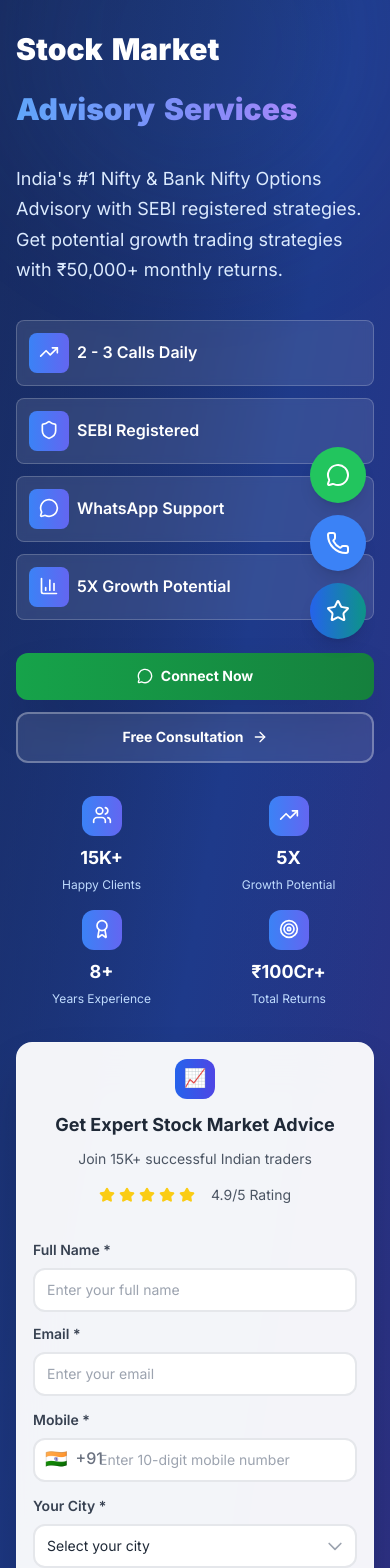
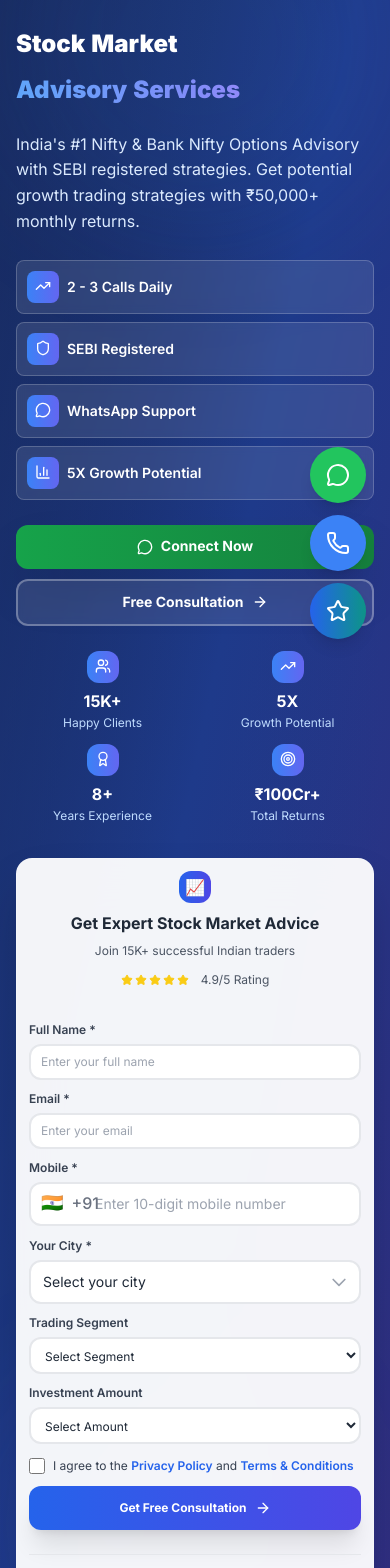
Before and after one commit to rohitkumarxyz/stockv1-leads-page, a React (Vite) app: page / in a window 390 px wide. Shown: the part 180-1748 px from the top of the page. Built offline with nearby package versions, Linux system fonts and the light colour scheme.

Commit message:
fix build issue

```diff
--- a/src/components/Hero.tsx
+++ b/src/components/Hero.tsx
@@ -132,10 +132,10 @@ const Hero = ({ onFormSuccess }: HeroProps) => {
               initial={{ opacity: 0, y: 30 }}
               animate={{ opacity: 1, y: 0 }}
               transition={{ duration: 0.8, delay: 0.3 }}
-              className="text-3xl sm:text-4xl md:text-5xl lg:text-6xl font-black mb-6 leading-tight descender-safe"
-              style={{ lineHeight: '1.3', wordSpacing: '0.1em', paddingBottom: '0.1em' }}
+              className="text-2xl xs:text-3xl sm:text-4xl md:text-5xl lg:text-6xl font-black mb-4 sm:mb-6 leading-tight descender-safe"
+              style={{ lineHeight: '1.2', wordSpacing: '0.05em', paddingBottom: '0.1em' }}
             >
-              <span className="block text-white mb-2 pb-1">Stock Market</span>
+              <span className="block text-white mb-1 sm:mb-2 pb-1">Stock Market</span>
               <span className="block bg-gradient-to-r from-blue-400 via-indigo-400 to-purple-400 bg-clip-text text-transparent pb-1">
                 Advisory Services
               </span>
@@ -145,8 +145,8 @@ const Hero = ({ onFormSuccess }: HeroProps) => {
               initial={{ opacity: 0, y: 20 }}
               animate={{ opacity: 1, y: 0 }}
               transition={{ duration: 0.6, delay: 0.5 }}
-              className="text-lg sm:text-xl text-blue-100 mb-8 leading-relaxed max-w-lg descender-safe"
-              style={{ lineHeight: '1.7', paddingBottom: '0.1em' }}
+              className="text-base sm:text-lg md:text-xl text-blue-100 mb-6 sm:mb-8 leading-relaxed max-w-lg descender-safe"
+              style={{ lineHeight: '1.6', paddingBottom: '0.1em' }}
             >
               India's #1 Nifty & Bank Nifty Options Advisory with SEBI registered strategies.
               Get potential growth trading strategies with ₹50,000+ monthly returns.
@@ -157,7 +157,7 @@ const Hero = ({ onFormSuccess }: HeroProps) => {
               initial={{ opacity: 0, y: 20 }}
               animate={{ opacity: 1, y: 0 }}
               transition={{ duration: 0.6, delay: 0.7 }}
-              className="grid grid-cols-1 sm:grid-cols-2 gap-3 sm:gap-4 mb-8"
+              className="grid grid-cols-1 sm:grid-cols-2 gap-2 sm:gap-3 md:gap-4 mb-6 sm:mb-8"
             >
               {[
                 { icon: TrendingUp, text: '2 - 3 Calls Daily' },
@@ -170,12 +170,12 @@ const Hero = ({ onFormSuccess }: HeroProps) => {
                   initial={{ opacity: 0, x: -20 }}
                   animate={{ opacity: 1, x: 0 }}
                   transition={{ duration: 0.5, delay: 0.8 + index * 0.1 }}
-                  className="flex items-center space-x-2 sm:space-x-3 bg-white/10 backdrop-blur-sm rounded-lg p-3 sm:p-4 border border-white/20"
+                  className="flex items-center space-x-2 sm:space-x-3 bg-white/10 backdrop-blur-sm rounded-lg p-2.5 sm:p-3 md:p-4 border border-white/20"
                 >
-                  <div className="w-10 h-10 bg-gradient-to-r from-blue-500 to-indigo-500 rounded-lg flex items-center justify-center">
-                    <benefit.icon className="w-5 h-5 text-white" />
+                  <div className="w-8 h-8 sm:w-10 sm:h-10 bg-gradient-to-r from-blue-500 to-indigo-500 rounded-lg flex items-center justify-center flex-shrink-0">
+                    <benefit.icon className="w-4 h-4 sm:w-5 sm:h-5 text-white" />
                   </div>
-                  <span className="font-semibold text-white descender-safe" style={{ lineHeight: '1.5', paddingBottom: '0.05em' }}>{benefit.text}</span>
+                  <span className="font-semibold text-white text-sm sm:text-base descender-safe" style={{ lineHeight: '1.4', paddingBottom: '0.05em' }}>{benefit.text}</span>
                 </motion.div>
               ))}
             </motion.div>
@@ -185,7 +185,7 @@ const Hero = ({ onFormSuccess }: HeroProps) => {
               initial={{ opacity: 0, y: 20 }}
               animate={{ opacity: 1, y: 0 }}
               transition={{ duration: 0.6, delay: 1.2 }}
-              className="flex flex-col sm:flex-row gap-3 sm:gap-4 mb-8 sm:mb-12"
+              className="flex flex-col sm:flex-row gap-2.5 sm:gap-3 md:gap-4 mb-6 sm:mb-8 md:mb-12"
             >
               <motion.a
                 href="https://wa.me/9211034704"
@@ -193,7 +193,7 @@ const Hero = ({ onFormSuccess }: HeroProps) => {
                 rel="noopener noreferrer"
                 whileHover={{ scale: 1.05 }}
                 whileTap={{ scale: 0.95 }}
-                className="bg-gradient-to-r from-green-600 to-green-700 hover:from-green-700 hover:to-green-800 text-white font-bold py-3 sm:py-4 px-6 sm:px-8 rounded-xl transition-all duration-300 flex items-center justify-center space-x-2 shadow-2xl text-sm sm:text-base"
+                className="bg-gradient-to-r from-green-600 to-green-700 hover:from-green-700 hover:to-green-800 text-white font-bold py-2.5 sm:py-3 md:py-4 px-5 sm:px-6 md:px-8 rounded-xl transition-all duration-300 flex items-center justify-center space-x-2 shadow-2xl text-sm sm:text-base"
               >
                 <MessageCircle className="w-4 h-4 sm:w-5 sm:h-5" />
                 <span>Connect Now</span>
@@ -202,7 +202,7 @@ const Hero = ({ onFormSuccess }: HeroProps) => {
                 href="home"
                 whileHover={{ scale: 1.05 }}
                 whileTap={{ scale: 0.95 }}
-                className="bg-white/10 backdrop-blur-sm border-2 border-white/30 hover:bg-white/20 text-white font-bold py-3 sm:py-4 px-6 sm:px-8 rounded-xl transition-all duration-300 flex items-center justify-center space-x-2 text-sm sm:text-base"
+                className="bg-white/10 backdrop-blur-sm border-2 border-white/30 hover:bg-white/20 text-white font-bold py-2.5 sm:py-3 md:py-4 px-5 sm:px-6 md:px-8 rounded-xl transition-all duration-300 flex items-center justify-center space-x-2 text-sm sm:text-base"
               >
                 <span>Free Consultation</span>
                 <ArrowRight className="w-4 h-4 sm:w-5 sm:h-5" />
@@ -214,7 +214,7 @@ const Hero = ({ onFormSuccess }: HeroProps) => {
               initial={{ opacity: 0, y: 20 }}
               animate={{ opacity: 1, y: 0 }}
               transition={{ duration: 0.6, delay: 1.4 }}
-              className="grid grid-cols-2 lg:grid-cols-4 gap-4 sm:gap-6"
+              className="grid grid-cols-2 lg:grid-cols-4 gap-3 sm:gap-4 md:gap-6"
             >
               {stats.map((stat, index) => (
                 <motion.div
@@ -224,11 +224,11 @@ const Hero = ({ onFormSuccess }: HeroProps) => {
                   transition={{ duration: 0.5, delay: 1.5 + index * 0.1 }}
                   className="text-center"
                 >
-                  <div className="w-10 h-10 sm:w-12 sm:h-12 bg-gradient-to-r from-blue-500 to-indigo-500 rounded-xl flex items-center justify-center mx-auto mb-2 sm:mb-3">
-                    <stat.icon className="w-5 h-5 sm:w-6 sm:h-6 text-white" />
+                  <div className="w-8 h-8 sm:w-10 sm:h-10 md:w-12 md:h-12 bg-gradient-to-r from-blue-500 to-indigo-500 rounded-xl flex items-center justify-center mx-auto mb-1.5 sm:mb-2 md:mb-3">
+                    <stat.icon className="w-4 h-4 sm:w-5 sm:h-5 md:w-6 md:h-6 text-white" />
                   </div>
-                  <div className="text-lg sm:text-2xl font-bold text-white mb-1">{stat.value}</div>
-                  <div className="text-xs sm:text-sm text-blue-200">{stat.label}</div>
+                  <div className="text-base sm:text-lg md:text-2xl font-bold text-white mb-0.5 sm:mb-1">{stat.value}</div>
+                  <div className="text-xs sm:text-sm text-blue-200 leading-tight">{stat.label}</div>
                 </motion.div>
               ))}
             </motion.div>
@@ -241,7 +241,7 @@ const Hero = ({ onFormSuccess }: HeroProps) => {
             transition={{ duration: 0.8, delay: 0.4 }}
             className="relative"
           >
-            <div className="bg-white/95 backdrop-blur-xl rounded-2xl sm:rounded-3xl p-4 sm:p-6 lg:p-6 shadow-2xl border border-white/20 w-full max-w-md mx-auto lg:max-w-none">
+            <div className="bg-white/95 backdrop-blur-xl rounded-2xl sm:rounded-3xl p-3 sm:p-4 md:p-6 lg:p-6 shadow-2xl border border-white/20 w-full max-w-sm sm:max-w-md mx-auto lg:max-w-none">
               {/* Form Header */}
               <motion.div
                 initial={{ scale: 0.9, opacity: 0 }}
@@ -249,31 +249,31 @@ const Hero = ({ onFormSuccess }: HeroProps) => {
                 transition={{ duration: 0.5, delay: 0.8 }}
                 className="text-center mb-8"
               >
-                <div className="w-10 h-10 sm:w-12 sm:h-12 bg-gradient-to-r from-blue-600 to-indigo-600 rounded-xl flex items-center justify-center mx-auto mb-3 sm:mb-4">
-                  <span className="text-lg sm:text-xl">📈</span>
+                <div className="w-8 h-8 sm:w-10 sm:h-10 md:w-12 md:h-12 bg-gradient-to-r from-blue-600 to-indigo-600 rounded-xl flex items-center justify-center mx-auto mb-2 sm:mb-3 md:mb-4">
+                  <span className="text-base sm:text-lg md:text-xl">📈</span>
                 </div>
-                <h3 className="text-lg sm:text-xl font-bold text-gray-800 mb-2">
+                <h3 className="text-base sm:text-lg md:text-xl font-bold text-gray-800 mb-1.5 sm:mb-2">
                   Get Expert Stock Market Advice
                 </h3>
-                <p className="text-gray-600 text-sm sm:text-base">
+                <p className="text-gray-600 text-xs sm:text-sm md:text-base">
                   Join 15K+ successful Indian traders
                 </p>
-                <div className="flex items-center justify-center space-x-4 mt-4">
-                  <div className="flex items-center space-x-1">
-                    <Star className="w-4 h-4 text-yellow-400 fill-current" />
-                    <Star className="w-4 h-4 text-yellow-400 fill-current" />
-                    <Star className="w-4 h-4 text-yellow-400 fill-current" />
-                    <Star className="w-4 h-4 text-yellow-400 fill-current" />
-                    <Star className="w-4 h-4 text-yellow-400 fill-current" />
+                <div className="flex items-center justify-center space-x-3 sm:space-x-4 mt-3 sm:mt-4">
+                  <div className="flex items-center space-x-0.5 sm:space-x-1">
+                    <Star className="w-3 h-3 sm:w-4 sm:h-4 text-yellow-400 fill-current" />
+                    <Star className="w-3 h-3 sm:w-4 sm:h-4 text-yellow-400 fill-current" />
+                    <Star className="w-3 h-3 sm:w-4 sm:h-4 text-yellow-400 fill-current" />
+                    <Star className="w-3 h-3 sm:w-4 sm:h-4 text-yellow-400 fill-current" />
+                    <Star className="w-3 h-3 sm:w-4 sm:h-4 text-yellow-400 fill-current" />
                   </div>
-                  <span className="text-sm text-gray-600">4.9/5 Rating</span>
+                  <span className="text-xs sm:text-sm text-gray-600">4.9/5 Rating</span>
                 </div>
               </motion.div>
 
-              <form onSubmit={handleSubmit} className="space-y-3 sm:space-y-4">
-                <div className="grid grid-cols-1 gap-3 sm:gap-4">
+              <form onSubmit={handleSubmit} className="space-y-2.5 sm:space-y-3 md:space-y-4">
+                <div className="grid grid-cols-1 gap-2.5 sm:gap-3 md:gap-4">
                   <div>
-                    <label className="block text-sm font-semibold text-gray-700 mb-2">
+                    <label className="block text-xs sm:text-sm font-semibold text-gray-700 mb-1.5 sm:mb-2">
                       Full Name *
                     </label>
                     <input
@@ -282,12 +282,12 @@ const Hero = ({ onFormSuccess }: HeroProps) => {
                       value={formData.fullName}
                       onChange={handleInputChange}
                       required
-                      className="w-full px-3 py-2.5 border-2 border-gray-200 rounded-xl focus:ring-2 focus:ring-blue-500 focus:border-blue-500 transition-all duration-300 bg-white text-sm"
+                      className="w-full px-2.5 sm:px-3 py-2 sm:py-2.5 border-2 border-gray-200 rounded-xl focus:ring-2 focus:ring-blue-500 focus:border-blue-500 transition-all duration-300 bg-white text-xs sm:text-sm"
                       placeholder="Enter your full name"
                     />
                   </div>
                   <div>
-                    <label className="block text-sm font-semibold text-gray-700 mb-2">
+                    <label className="block text-xs sm:text-sm font-semibold text-gray-700 mb-1.5 sm:mb-2">
                       Email *
                     </label>
                     <input
@@ -296,14 +296,14 @@ const Hero = ({ onFormSuccess }: HeroProps) => {
                       value={formData.email}
                       onChange={handleInputChange}
                       required
-                      className="w-full px-3 py-2.5 border-2 border-gray-200 rounded-xl focus:ring-2 focus:ring-blue-500 focus:border-blue-500 transition-all duration-300 bg-white text-sm"
+                      className="w-full px-2.5 sm:px-3 py-2 sm:py-2.5 border-2 border-gray-200 rounded-xl focus:ring-2 focus:ring-blue-500 focus:border-blue-500 transition-all duration-300 bg-white text-xs sm:text-sm"
                       placeholder="Enter your email"
                     />
                   </div>
                 </div>
 
                 <div>
-                  <label className="block text-sm font-semibold text-gray-700 mb-2">
+                  <label className="block text-xs sm:text-sm font-semibold text-gray-700 mb-1.5 sm:mb-2">
                     Mobile *
                   </label>
                   <PhoneInput
@@ -314,7 +314,7 @@ const Hero = ({ onFormSuccess }: HeroProps) => {
                   />
                 </div>
                 <div>
-                  <label className="block text-sm font-semibold text-gray-700 mb-2">
+                  <label className="block text-xs sm:text-sm font-semibold text-gray-700 mb-1.5 sm:mb-2">
                     Your City *
                   </label>
                   <CitySelect
@@ -324,16 +324,16 @@ const Hero = ({ onFormSuccess }: HeroProps) => {
                   />
                 </div>
 
-                <div className="grid grid-cols-1 sm:grid-cols-2 gap-3 sm:gap-4">
+                <div className="grid grid-cols-1 sm:grid-cols-2 gap-2.5 sm:gap-3 md:gap-4">
                   <div>
-                    <label className="block text-sm font-semibold text-gray-700 mb-2">
+                    <label className="block text-xs sm:text-sm font-semibold text-gray-700 mb-1.5 sm:mb-2">
                       Trading Segment
                     </label>
                     <select
                       name="segment"
                       value={formData.segment}
                       onChange={handleInputChange}
-                      className="w-full px-3 py-2.5 border-2 border-gray-200 rounded-xl focus:ring-2 focus:ring-blue-500 focus:border-blue-500 transition-all duration-300 bg-white text-sm"
+                      className="w-full px-2.5 sm:px-3 py-2 sm:py-2.5 border-2 border-gray-200 rounded-xl focus:ring-2 focus:ring-blue-500 focus:border-blue-500 transition-all duration-300 bg-white text-xs sm:text-sm"
                     >
                       <option value="">Select Segment</option>
                       <option value="equity">Equity</option>
@@ -343,14 +343,14 @@ const Hero = ({ onFormSuccess }: HeroProps) => {
                     </select>
                   </div>
                   <div>
-                    <label className="block text-sm font-semibold text-gray-700 mb-2">
+                    <label className="block text-xs sm:text-sm font-semibold text-gray-700 mb-1.5 sm:mb-2">
                       Investment Amount
                     </label>
                     <select
                       name="investment"
                       value={formData.investment}
                       onChange={handleInputChange}
-                      className="w-full px-3 py-2.5 border-2 border-gray-200 rounded-xl focus:ring-2 focus:ring-blue-500 focus:border-blue-500 transition-all duration-300 bg-white text-sm"
+                      className="w-full px-2.5 sm:px-3 py-2 sm:py-2.5 border-2 border-gray-200 rounded-xl focus:ring-2 focus:ring-blue-500 focus:border-blue-500 transition-all duration-300 bg-white text-xs sm:text-sm"
                     >
                       <option value="">Select Amount</option>
                       <option value="50k-1l">₹50K - ₹1L</option>
@@ -361,16 +361,16 @@ const Hero = ({ onFormSuccess }: HeroProps) => {
                   </div>
                 </div>
 
-                <div className="flex items-center space-x-3">
+                <div className="flex items-start space-x-2 sm:space-x-3">
                   <input
                     type="checkbox"
                     name="privacy"
                     checked={formData.privacy}
                     onChange={handleInputChange}
                     required
-                    className="w-5 h-5 text-blue-600 border-gray-300 rounded focus:ring-blue-500"
+                    className="w-4 h-4 sm:w-5 sm:h-5 text-blue-600 border-gray-300 rounded focus:ring-blue-500 mt-0.5 flex-shrink-0"
                   />
-                  <label className="text-sm text-gray-700">
+                  <label className="text-xs sm:text-sm text-gray-700 leading-relaxed">
                     I agree to the <span className="text-blue-600 font-semibold">Privacy Policy</span> and <span className="text-blue-600 font-semibold">Terms & Conditions</span>
                   </label>
                 </div>
@@ -380,7 +380,7 @@ const Hero = ({ onFormSuccess }: HeroProps) => {
                   disabled={isSubmitting}
                   whileHover={{ scale: isSubmitting ? 1 : 1.02 }}
                   whileTap={{ scale: isSubmitting ? 1 : 0.98 }}
-                  className={`w-full font-bold py-2.5 px-4 rounded-xl transition-all duration-300 flex items-center justify-center space-x-2 shadow-xl text-sm ${
+                  className={`w-full font-bold py-2 sm:py-2.5 px-3 sm:px-4 rounded-xl transition-all duration-300 flex items-center justify-center space-x-2 shadow-xl text-xs sm:text-sm ${
                     isSubmitting
                       ? 'bg-gray-400 cursor-not-allowed'
                       : 'bg-gradient-to-r from-blue-600 to-indigo-600 hover:from-blue-700 hover:to-indigo-700'
```
Also changed, not shown: src/components/Header.tsx (+27 -27 lines).
